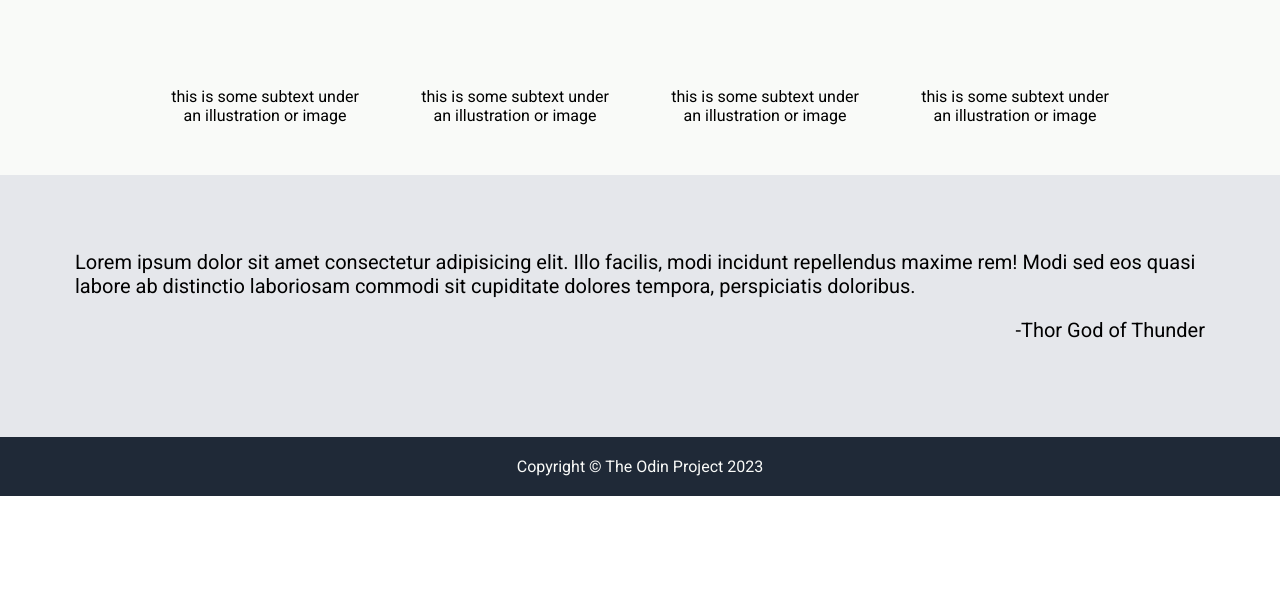
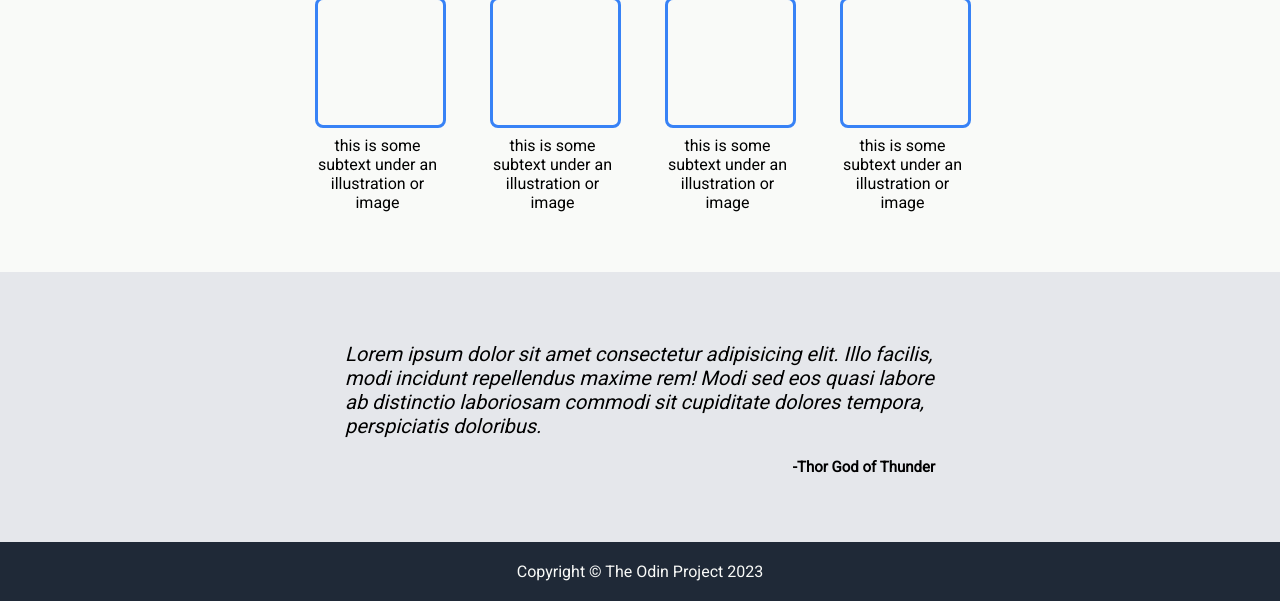
Before and after one commit to nhatmobile1/landing-page, a plain HTML site: page index.html in a window 1280 px wide. Shown: the part 622-1223 px from the top of the page. Before the commit the page ends 1118 px from the top, so only its background shows below. Drawn offline with Linux system fonts and the light colour scheme.

Commit message:
update css & html, complete card & quote sections

```diff
--- a/index.html
+++ b/index.html
@@ -66,12 +66,13 @@
       </div>
       <div class="quote">
         <div class="quote-box">
-          <div class="quote-text">
+          <p class="quote-text">
             Lorem ipsum dolor sit amet consectetur adipisicing elit. Illo
             facilis, modi incidunt repellendus maxime rem! Modi sed eos quasi
             labore ab distinctio laboriosam commodi sit cupiditate dolores
             tempora, perspiciatis doloribus.
             <p class="signature">-Thor God of Thunder</p>
+        </p>
           </div>
         </div>
       </div>
--- a/styles.css
+++ b/styles.css
@@ -93,48 +93,58 @@ a {
 .card {
   background-color: #f9faf8;
   text-align: center;
-  padding: 50px;
+  padding: 30px;
+  padding-bottom: 60px;
 }
 
 .card-title {
   font-size: 36px;
   font-weight: 900;
   color: #1f2937;
+  padding-bottom: 30px;
 }
 
 .container {
   display: flex;
   justify-content: center;
   gap: 50px;
+  flex-wrap: wrap;
+}
+
+.info {
+  max-width: 125px;
 }
 
 .card-image {
-  width: 100px;
-  height: 100px;
-}
-
-.info {
-  max-width: 200px;
+  width: 125px;
+  height: 125px;
+  border-radius: 8px;
+  border: 3px solid #3882f6;
+  margin-bottom: 8px;
 }
 
 /* ----- Quote Section CSS ----- */
 .quote {
   display: flex;
   background-color: #e5e7eb;
-  padding: 75px;
-}
-
-.quotebox {
+  padding: 50px;
   justify-content: center;
   align-items: center;
 }
 
-.quote-text {
+.quote-box {
+  width: 50%;
+}
+
+p.quote-text {
   font-size: 20px;
+  font-style: italic;
 }
 
 .signature {
   text-align: right;
+  font-size: 15px;
+  font-weight: 900;
 }
 
 .footer,
@@ -144,7 +154,6 @@ a {
 }
 
 /* ----- CTA Section CSS ----- */
-
 .cta {
   display: flex;
   flex: 1 1 0;
```
